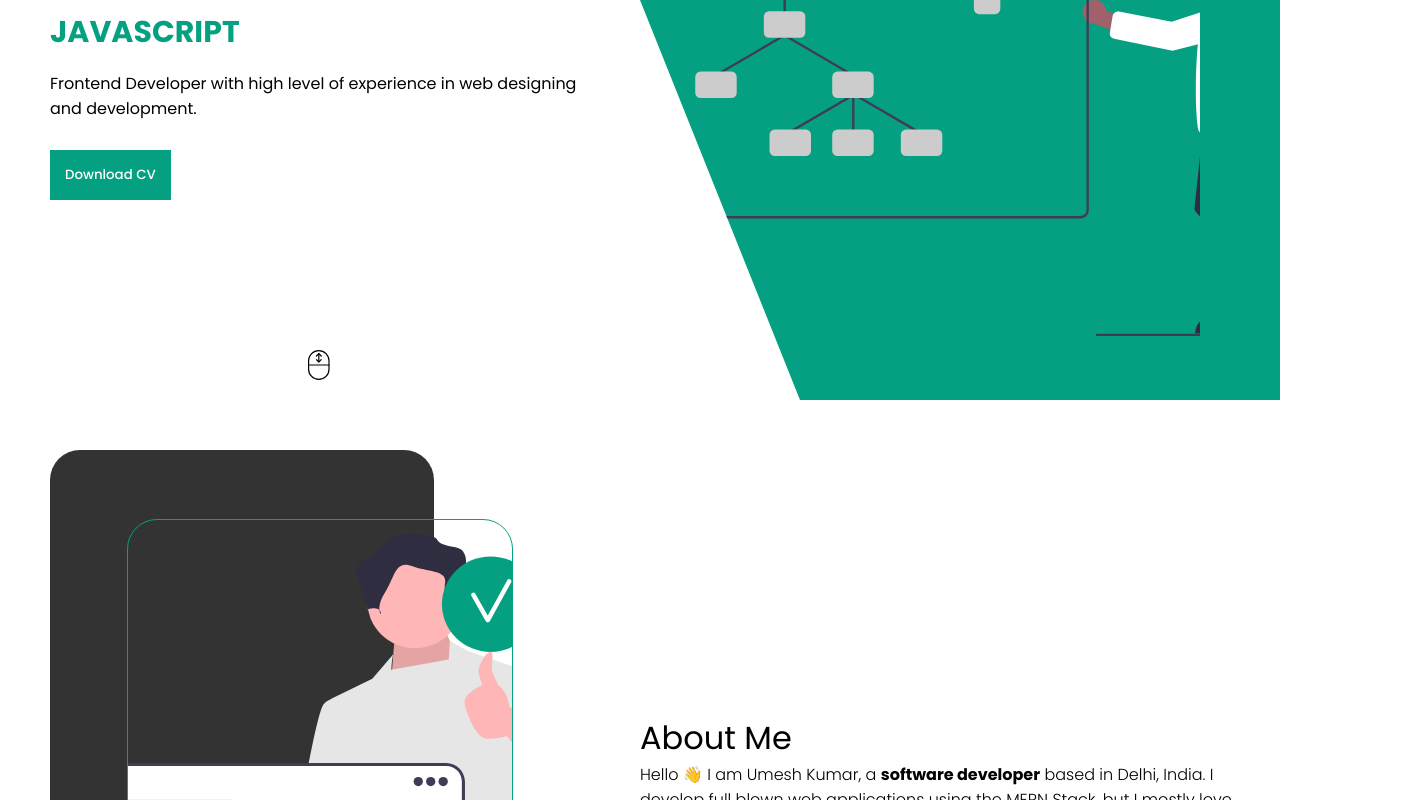
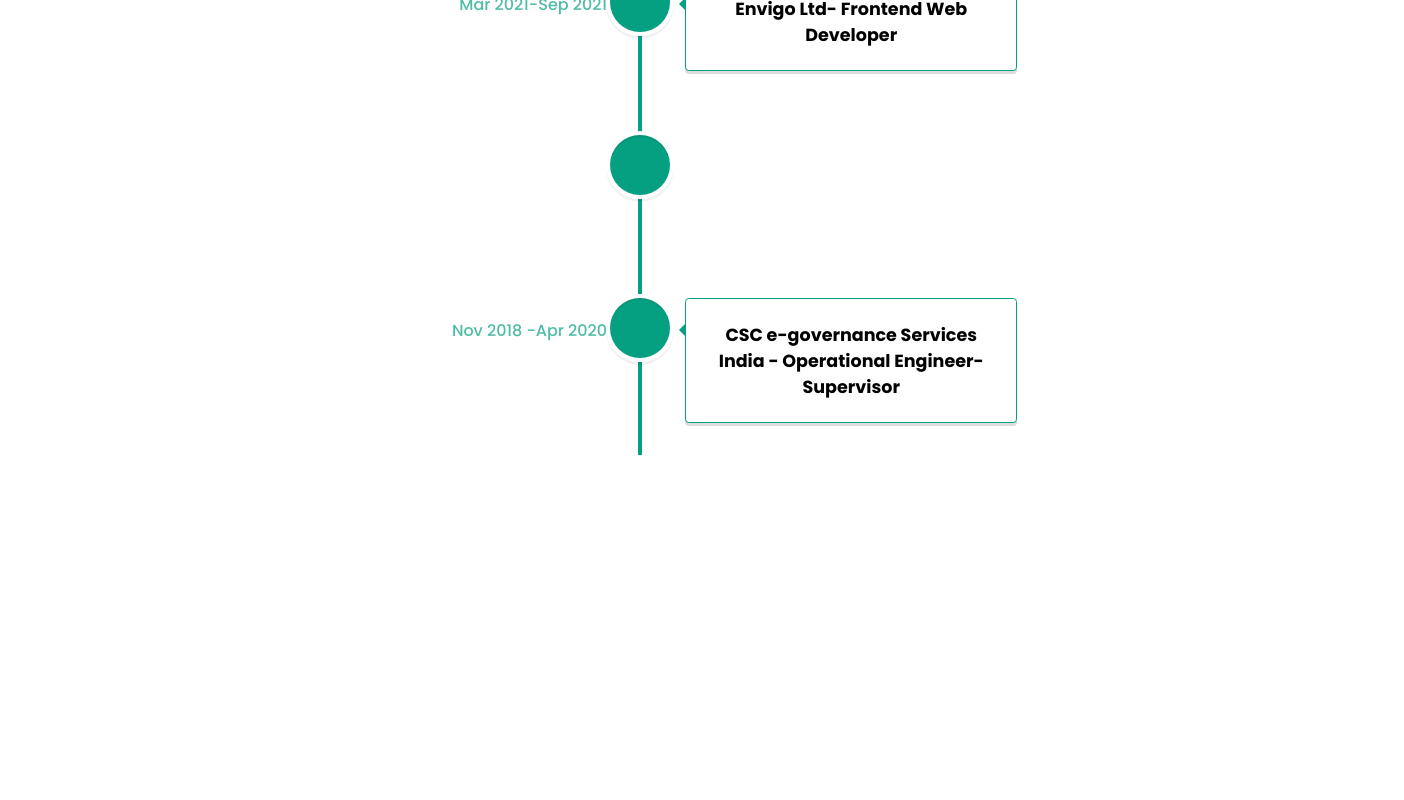
Before and after one commit to ioumesh/reactportfolio, a React (Create React App) app: page /experience in a window 1280 px wide. Shown: the part 400-1200 px from the top of the page, 1404 px wide, since content can reach past the window. After the commit the page ends 905 px from the top, so only its background shows below. Built offline with nearby package versions, Linux system fonts and the light colour scheme.

Commit message:
feat: react -router

```diff
--- a/package.json
+++ b/package.json
@@ -11,6 +11,7 @@
     "emailjs-com": "^3.2.0",
     "react": "^17.0.2",
     "react-dom": "^17.0.2",
+    "react-router-dom": "^6.3.0",
     "react-scripts": "4.0.3",
     "react-scroll": "^1.8.7",
     "react-vertical-timeline-component": "^3.5.2",
--- a/src/App.jsx
+++ b/src/App.jsx
@@ -1,14 +1,9 @@
 import { useContext } from "react";
-import About from "./components/about/About";
-import Contact from "./components/contact/Contact";
+
+import { ThemeContext } from "./context";
+import { BrowserRouter as Router, Routes, Route, Link } from "react-router-dom";
+import Home from "./pages/Home";
 import TimeLine from "./components/experience/TimeLine";
-import Footer from "./components/footer/Footer";
-import Intro from "./components/intro/Intro";
-import Navbar from "./components/navbar/Navbar";
-import ProductList from "./components/productList/ProductList";
-import Skills from "./components/skills/Skills";
-import { ThemeContext } from "./context";
-
 const App = () => {
   const theme = useContext(ThemeContext);
   const darkMode = theme.state.darkMode;
@@ -19,14 +14,12 @@
         color: darkMode && "white",
       }}
     >
-      <Navbar />
-      <Intro />
-      <About />
-      <Skills />
-      <TimeLine />
-      <ProductList />
-      <Contact />
-      <Footer />
+      <Router>
+        <Routes>
+          <Route path="/" element={<Home />} />
+          <Route path="/experience" element={<TimeLine />} />
+        </Routes>
+      </Router>
     </div>
   );
 };
--- a/src/components/experience/TimeLine.jsx
+++ b/src/components/experience/TimeLine.jsx
@@ -31,7 +31,12 @@
               <VerticalTimelineElement
                 lineColor="red"
                 className="vertical-timeline-element--work"
-                contentStyle={{ border: "0.5px solid #05a081", color: "black" }}
+                contentStyle={{
+                  border: "0.5px solid #05a081",
+                  color: "black",
+                  fontSize: "15px",
+                  fontFamily: "Poppins",
+                }}
                 contentArrowStyle={{
                   borderRight: "7px solid  #05a081",
                 }}
--- /dev/null
+++ b/src/pages/Home.jsx
@@ -0,0 +1,26 @@
+import React from "react";
+import About from "../components/about/About";
+import Contact from "../components/contact/Contact";
+import TimeLine from "../components/experience/TimeLine";
+import Footer from "../components/footer/Footer";
+import Intro from "../components/intro/Intro";
+import Navbar from "../components/navbar/Navbar";
+import ProductList from "../components/productList/ProductList";
+import Skills from "../components/skills/Skills";
+
+const Home = () => {
+  return (
+    <>
+      <Navbar />
+      <Intro />
+      <About />
+      <Skills />
+      <TimeLine />
+      <ProductList />
+      <Contact />
+      <Footer />
+    </>
+  );
+};
+
+export default Home;
```
Also changed, not shown: 2 other files (tests, documents, lock files or other folders).
